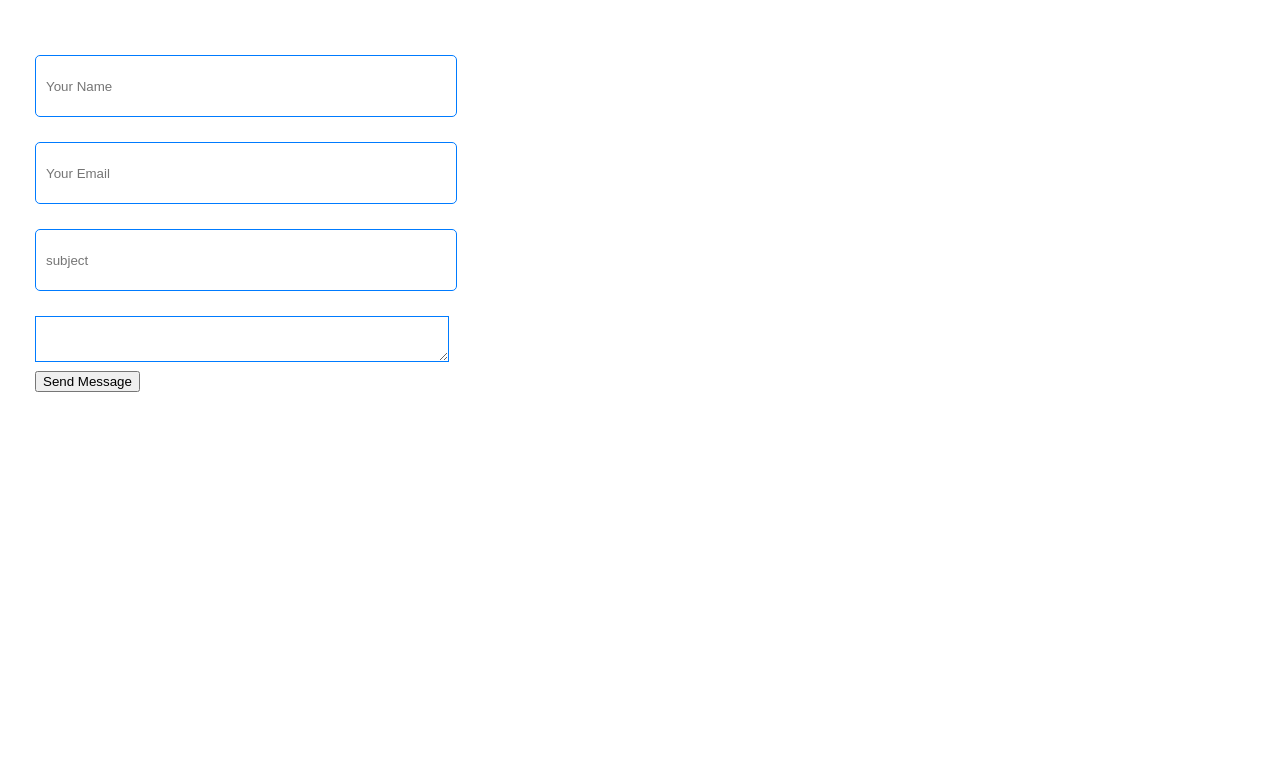
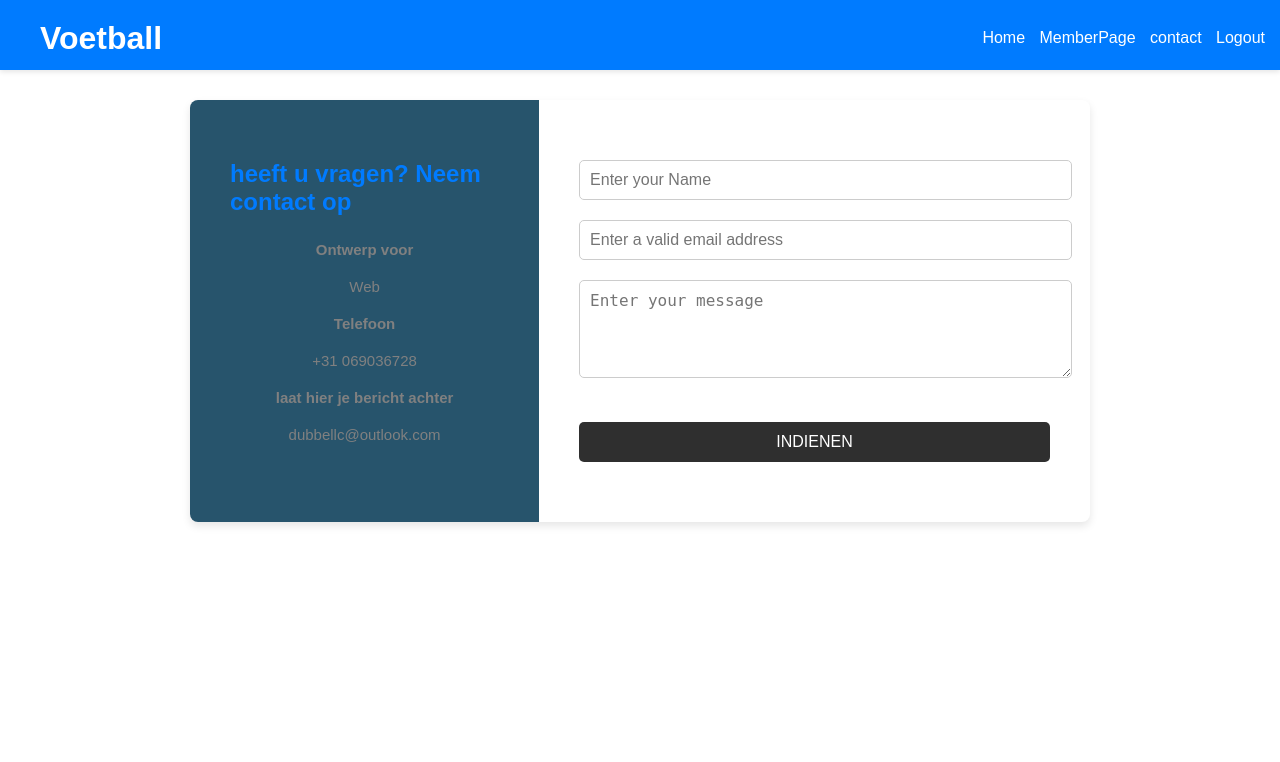
Before and after one commit to ChaimCadeau/voetballl, a PHP site: page /contact.php in a window 1280 px wide. Shown: the top 762 px of the page. Before the commit the page ends 392 px from the top, so only its background shows below. Run offline with PHP 8.4, Linux system fonts and the light colour scheme.

Commit message:
aanpasigen

```diff
--- a/contact.php
+++ b/contact.php
@@ -1,28 +1,40 @@
 <!DOCTYPE html>
-<html lang="en">
+<html lang="nl">
 <head>
     <meta charset="UTF-8">
+    <meta name="viewport" content="width=device-width, initial-scale=1.0">
     <title>Contact</title>
     <link rel="stylesheet" href="style.css">
 </head>
 <body>
+<?php include('header.php'); ?>
 
-<div class="contact-box">
-    <form>
-        <label>
-            <input type="text" class="input-field" placeholder="Your Name">
-        </label>
-        <label>
-            <input type="email" class="input-field" placeholder="Your Email">
-        </label>
-        <label>
-            <input type="text" class="input-field" placeholder="subject">
-        </label>
-        <label>
-            <textarea type="text" class="input-field textarea-field" Your Message=""></textarea>
-        </label>
-        <button type="button" class="btn">Send Message</button>
-    </form>
+<div class="custom-container">
+    <div class="custom-left-panel">
+        <h2>heeft u vragen? Neem contact op</h2>
+        <p><strong>Ontwerp voor</strong></p>
+        <p>Web</p>
+        <p><strong>Telefoon</strong></p>
+        <p>+31 069036728</p>
+        <p><strong>laat hier je bericht achter</strong></p>
+        <p>dubbellc@outlook.com</p>
+    </div>
+    <div class="custom-right-panel">
+        <form action="mailto:c.cadeau@outlook.com" method="post" enctype="text/plain">
+            <div class="custom-form-group">
+                <label for="naam"></label><input type="text" id="naam" name="naam" placeholder="Enter your Name" required>
+            </div>
+            <div class="custom-form-group">
+                <label for="email"></label><input type="email" id="email" name="email" placeholder="Enter a valid email address" required>
+            </div>
+            <div class="custom-form-group">
+                <label for="bericht"></label><textarea id="bericht" name="bericht" rows="4" placeholder="Enter your message" required></textarea>
+            </div>
+            <div class="custom-form-group">
+                <input type="submit" value="INDIENEN">
+            </div>
+        </form>
+    </div>
 </div>
 
 </body>
--- a/memberpage.php
+++ b/memberpage.php
@@ -38,7 +38,8 @@ mysqli_close($con);
 <div class="black-box">
     <?php if(isset($user_name)) : ?>
         <h1>Welcome: <?php echo $user_name; ?></h1>
-        <p>Dit is the memberpage. <br> Vanaf deze pagina is het mogelijk gebruik te maken van de bestaande functionaliteiten.</p>
+        <p>Here is the member page. <br>
+            From this page, it is possible to utilize the existing functionalities.</p>
     <?php endif; ?>
 
     <body class="member-page">
--- a/style.css
+++ b/style.css
@@ -817,24 +817,66 @@ body{
 
 /--------------------------contact-----------------------/
 
-.contact-box{
-    width: 500px;
-    background-color: #007bff;
-    box-shadow: 0 0 20px 0;
-    top: 50%;
-    left: 50%;
-    transform: translate(-50%, -50%);
-    position: absolute;
+.contact.php, body {
+    margin: 0;
+    padding: 0;
+    overflow: hidden;
 }
 
-form{
-    margin: 35px;
+.custom-container {
+    display: flex;
+    max-width: 900px;
+    width: 100%;
+    background-color: #fff;
+    box-shadow: 0 4px 8px rgba(1, 0, 1, 0.1);
+    border-radius: 8px;
+    overflow: hidden;
+    margin: 100px auto;
 }
 
-.input-field{
-    width: 400px;
-    height: 40px;
-    margin-top: 20px;
-    padding-left: 10px;
-    border: 1px solid #007bff;
+.custom-left-panel {
+    background-color: #27546c;
+    color: #007bff;
+    padding: 40px;
+    width: 40%;
 }
+
+.custom-left-panel h2 {
+    font-size: 24px;
+    margin-bottom: 25px;
+}
+
+.custom-left-panel p {
+    font-size: 15px;
+    margin-bottom: 20px;
+}
+
+.custom-right-panel {
+    padding: 40px;
+    width: 70%;
+}
+
+.custom-form-group {
+    margin-bottom: 20px;
+}
+
+.custom-form-group input,
+.custom-form-group textarea {
+    width: 100%;
+    padding: 10px;
+    border: 1px solid #ccc;
+    border-radius: 5px;
+    font-size: 16px;
+}
+
+.custom-form-group input[type="submit"] {
+    background-color: #2F2F2F;
+    color: #fff;
+    border: none;
+    cursor: pointer;
+    transition: background-color 0.3s ease;
+}
+
+.custom-form-group input[type="submit"]:hover {
+    background-color: #007bff;
+}
```
